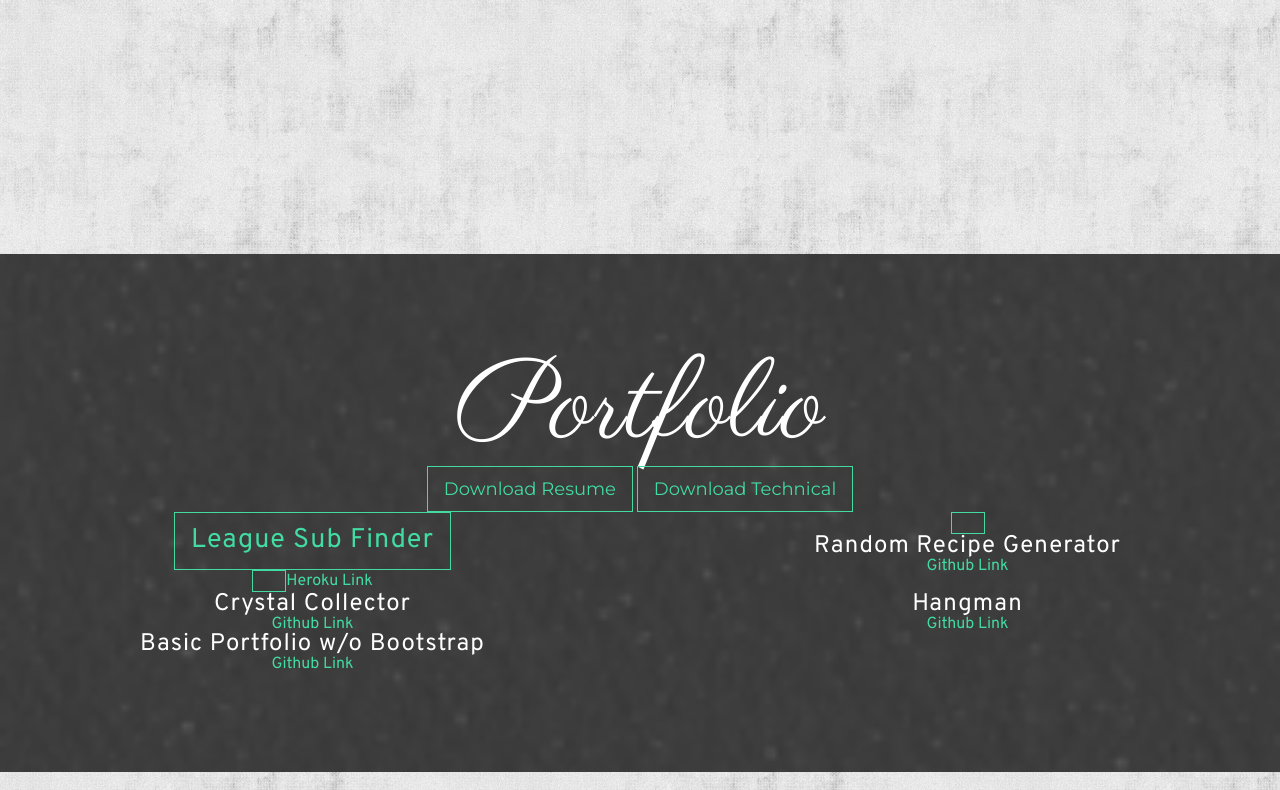
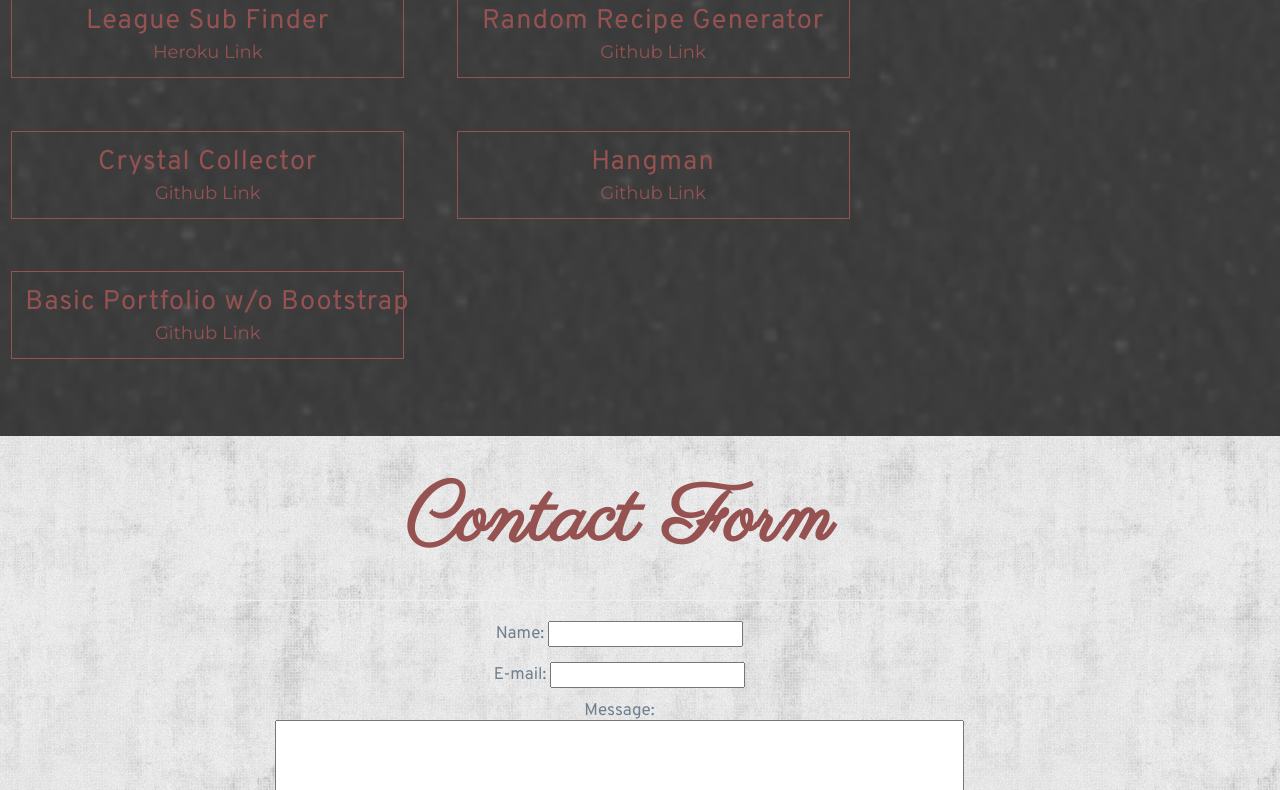
Before and after one commit to kjesek/portfolio2018, a website: page index.html in a window 1280 px wide. Shown: the part 1517-2307 px from the top of the page. Drawn offline with nearby package versions, Linux system fonts and the light colour scheme; a web font is replaced by a local one.

Commit message:
changes colors

```diff
--- a/css/grayscale.css
+++ b/css/grayscale.css
@@ -38,7 +38,7 @@ p {
   }
 }
 a {
-  color: #42DCA3;
+  color: #955251;
   -webkit-transition: all 0.2s ease-in-out;
   -moz-transition: all 0.2s ease-in-out;
   transition: all 0.2s ease-in-out;
@@ -46,7 +46,7 @@ a {
 a:hover,
 a:focus {
   text-decoration: none;
-  color: #1d9b6c;
+  color: #955251;
 }
 .light {
   font-weight: 400;
@@ -241,18 +241,7 @@ a:focus {
   -o-background-size: cover;
 }
 
-@media (min-width: 767px) {
-  .content-section {
-    padding-top: 250px;
-  }
-  .portfolio-section {
-    padding: 100px 0;
-  }
-  #map {
-    height: 400px;
-    margin-top: 250px;
-  }
-}
+
 .btn {
   /* text-transform: uppercase; */
   font-family: "Montserrat", "Helvetica Neue", Helvetica, Arial, sans-serif;
@@ -264,16 +253,16 @@ a:focus {
 }
 
 .btn-default {
-  border: 1px solid #42DCA3;
-  color: #42DCA3;
+  border: 1px solid #955251;
+  color: #955251;
   background-color: transparent;
 }
 .btn-default:hover,
 .btn-default:focus {
-  border: 1px solid #42DCA3;
+  border: 1px solid #955251;
   outline: none;
   color: black;
-  background-color: #42DCA3;
+  background-color: #955251;
 }
 ul.banner-social-buttons {
   margin-top: 0;
--- a/css/style.css
+++ b/css/style.css
@@ -14,6 +14,13 @@ body {
   width: 70%;
   height:auto;
   border-radius: 50%;
+}
+
+.portPiece {
+  width: 30%;
+  padding: 1%;
+  margin: 2%;
+
 }
 
 #gitHub {
@@ -152,7 +159,6 @@ li {
 
 .contact-form {
   width: 95%;
-  background-color: #fff;
   font-family: 'Overpass', sans-serif;
   color: #955251;
   padding: 1%;
@@ -182,7 +188,6 @@ li {
 
 #msg {
   height: 200px;
-  border-color: slategray;
   font-family: 'Overpass', sans-serif;
   width: 90%;
 }
--- a/index.html
+++ b/index.html
@@ -125,19 +125,20 @@
     <section id="portfolio" class="content-section text-center">
         <div id="portDiv" class="portfolio-section ">
             <h1 id="portTitle"> Portfolio </h1>
-            <a href="http://startbootstrap.com/template-overviews/grayscale/" class="btn btn-default btn-lg">
+            <a href="http://startbootstrap.com/template-overviews/grayscale/">
                 Download Resume
-            </a>
-            <a href="http://startbootstrap.com/template-overviews/grayscale/" class="btn btn-default btn-lg">
-                Download Technical
+            </a> </br> </br>
+            <a href="http://startbootstrap.com/template-overviews/grayscale/">
+                Download Technical Resume
                 <div class="row">
-                    <section class="col-sm-6">
-                        <h3>League Sub Finder</h3>
-                        <p>
-                            <a href="https://league-sub-finder.herokuapp.com/" target="_blank" alt="heroku link">Heroku Link</p>
-                        </a>
-                    </section>
-                    <section class="col-sm-6">
+                        <section class="col-sm-6 btn portPiece btn-default btn-lg">
+                                <h3>League Sub Finder</h3>
+                                <p>
+                                    <a href="https://league-sub-finder.herokuapp.com/" target="_blank" alt="github link">Heroku Link</p>
+                                </a>
+                            </section>
+
+                    <section class="col-sm-6 btn btn-default portPiece btn-lg">
                         <h3>Random Recipe Generator</h3>
                         <p>
                             <a href="https://kjesek.github.io/whatsForDinner-App/" target="_blank" alt="github link">Github Link</p>
@@ -145,13 +146,13 @@
                     </section>
                 </div>
                 <div class="row">
-                    <section class="col-sm-6">
+                    <section class="col-sm-6 btn portPiece btn-default btn-lg">
                         <h3>Crystal Collector</h3>
                         <p>
                             <a href="https://kjesek.github.io/week-4-game/" target="_blank" alt="github link">Github Link</p>
                         </a>
                     </section>
-                    <section class="col-sm-6">
+                    <section class="col-sm-6 btn portPiece btn-default btn-lg">
                         <h3>Hangman</h3>
                         <p>
                             <a href="https://kjesek.github.io/hangmanProject/" target="_blank" alt="github link">Github Link</p>
@@ -159,7 +160,7 @@
                     </section>
                 </div>
                 <div class="row">
-                    <section class="col-sm-6">
+                    <section class="col-sm-6 btn  portPiece btn-default btn-lg">
                         <h3>Basic Portfolio w/o Bootstrap</h3>
                         <p>
                             <a href=" https://kjesek.github.io/Basic-Portfolio/" target="_blank" alt="github link">Github Link</p>
```
Also changed, not shown: css/grayscale.min.css.
